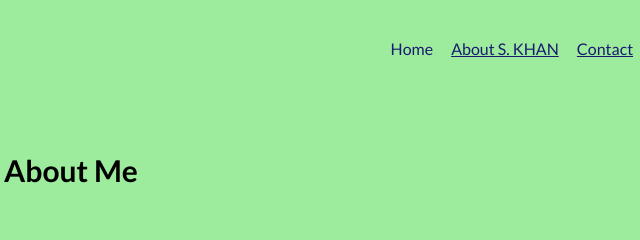
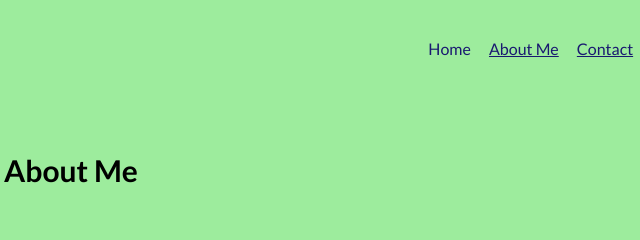
Before and after one commit to ALLPOSITIVE/portfolio-website, a plain HTML site: page about.html in a window 1280 px wide. Shown: the top 240 px of the page, 569-1209 px from the left. Drawn offline with nearby package versions, Linux system fonts and the light colour scheme.

Commit message:
Revert "Update about.html"
This reverts commit e227c1b086bde9b53aea6f95ca8dcac0feb03ac2.

```diff
--- a/about.html
+++ b/about.html
@@ -21,7 +21,7 @@
             <a href="index.html" role="menuitem" class="navigation-list__item navigation-list__item--active">Home</a>
           </li>
           <li role="presentation">
-            <a href="about.html" role="menuitem" class="navigation-list__item">About S. KHAN</a>
+            <a href="about.html" role="menuitem" class="navigation-list__item">About Me</a>
           </li>
           <li role="presentation">
             <a href="contact.html" role="menuitem" class="navigation-list__item">Contact</a>
```
